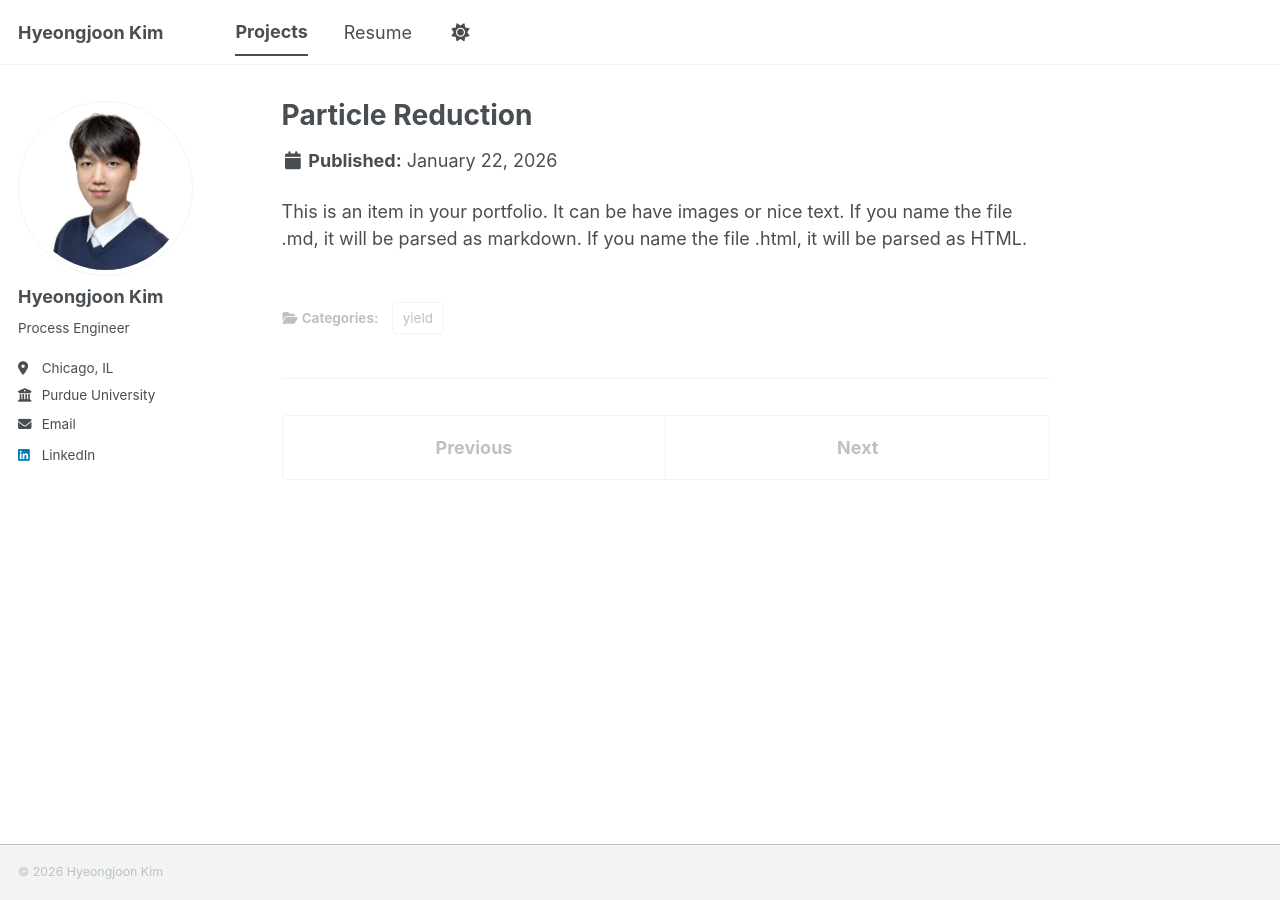
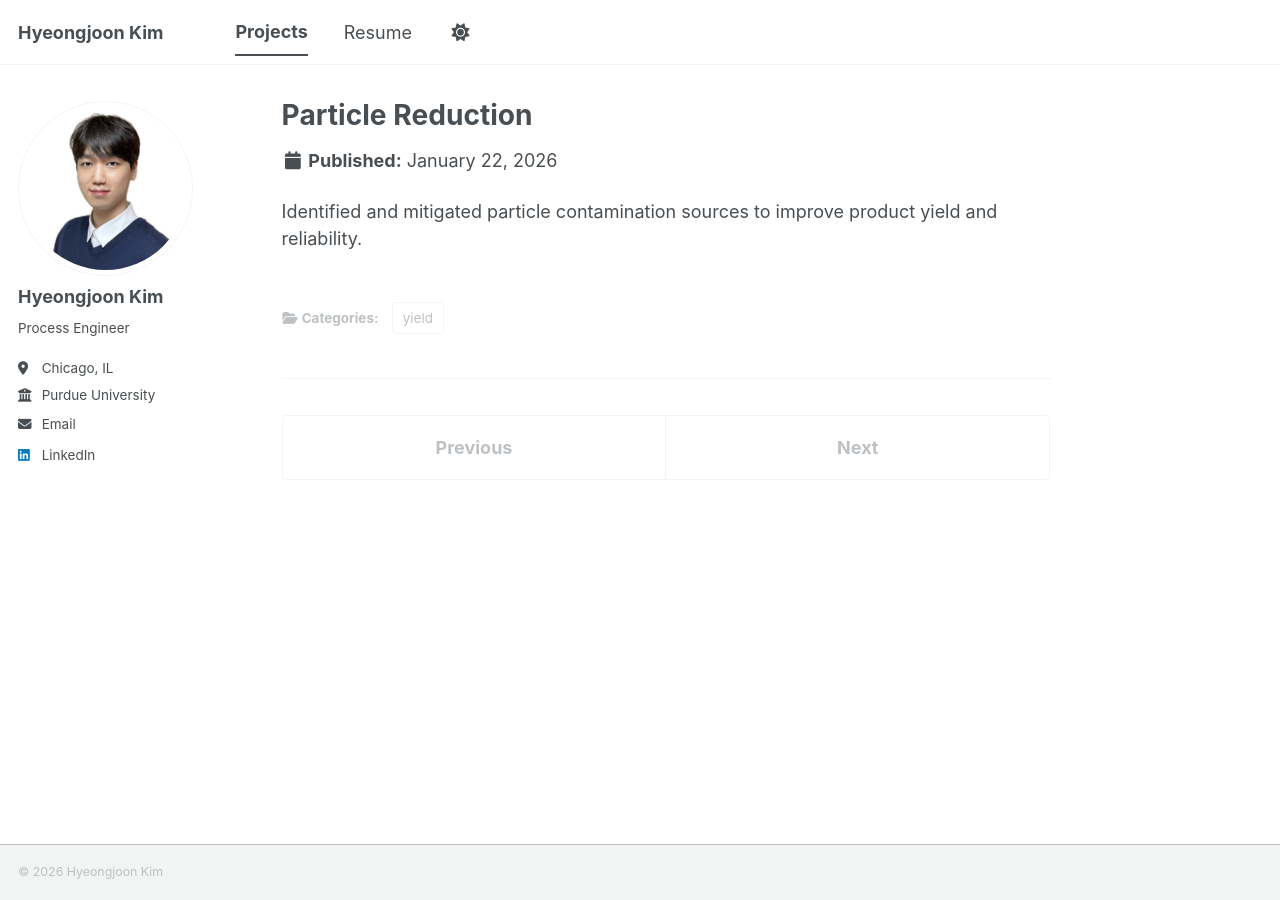
Before and after one commit to joonk1214/joonk1214.github.io, a Jekyll site: the page built from _portfolio/portfolio-4.md, in a window 1280 px wide. Built offline with Jekyll 4.4.1, drawn with Linux system fonts in a browser that asks for light colours; a script bundle is joined from its source files by our own code; library files that are not in the unit come from our copies.

Commit message:
Update portfolio-4.md

```diff
--- a/_portfolio/portfolio-4.md
+++ b/_portfolio/portfolio-4.md
@@ -1,8 +1,8 @@
 ---
 title: "Particle Reduction"
-excerpt: "Identified and mitigated particle contamination sources to improve product yield and reliability.<br/>"
+excerpt: "<img src='/images/500x300.png'>"
 collection: portfolio
 category: yield
 ---
 
-This is an item in your portfolio. It can be have images or nice text. If you name the file .md, it will be parsed as markdown. If you name the file .html, it will be parsed as HTML.
+Identified and mitigated particle contamination sources to improve product yield and reliability.
```
